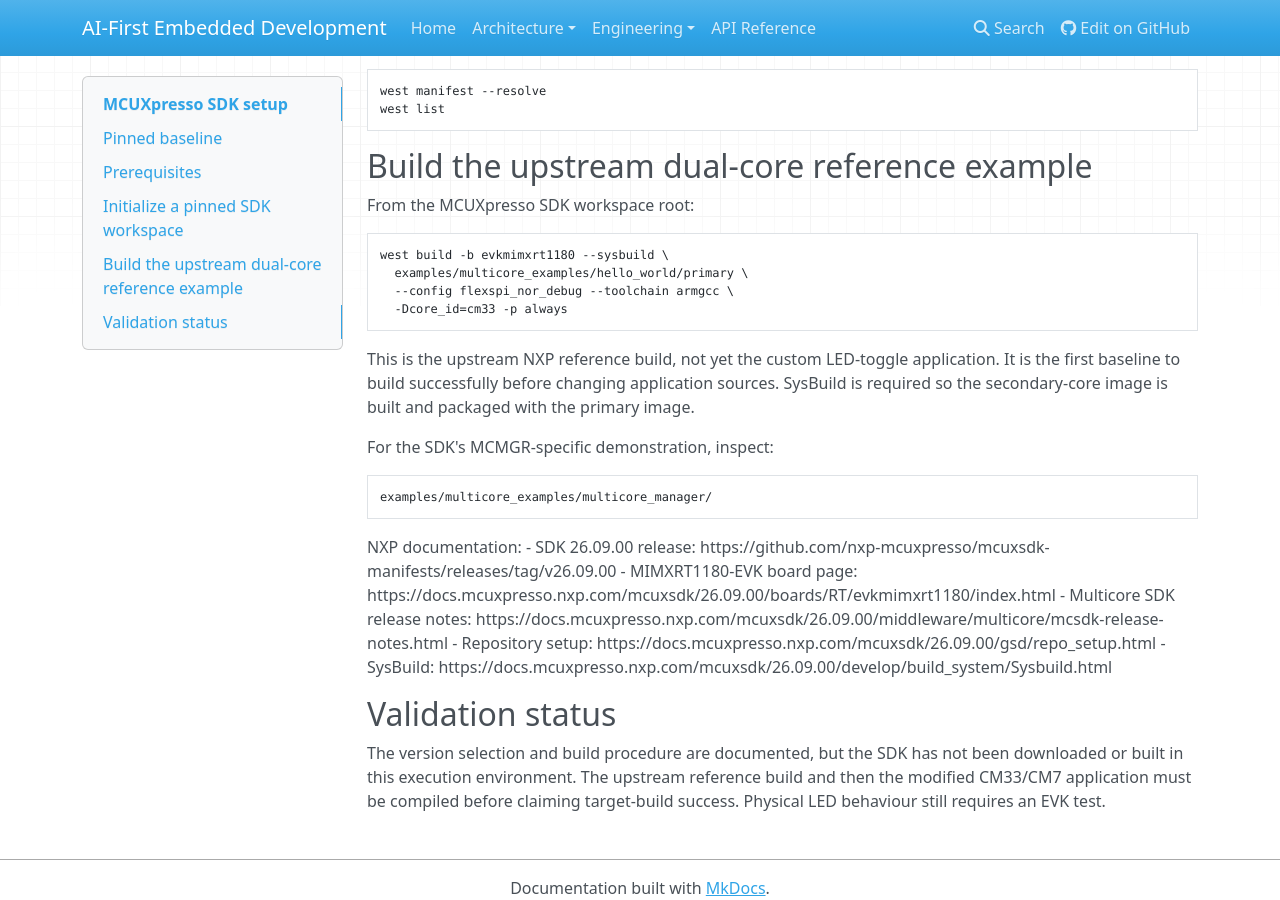
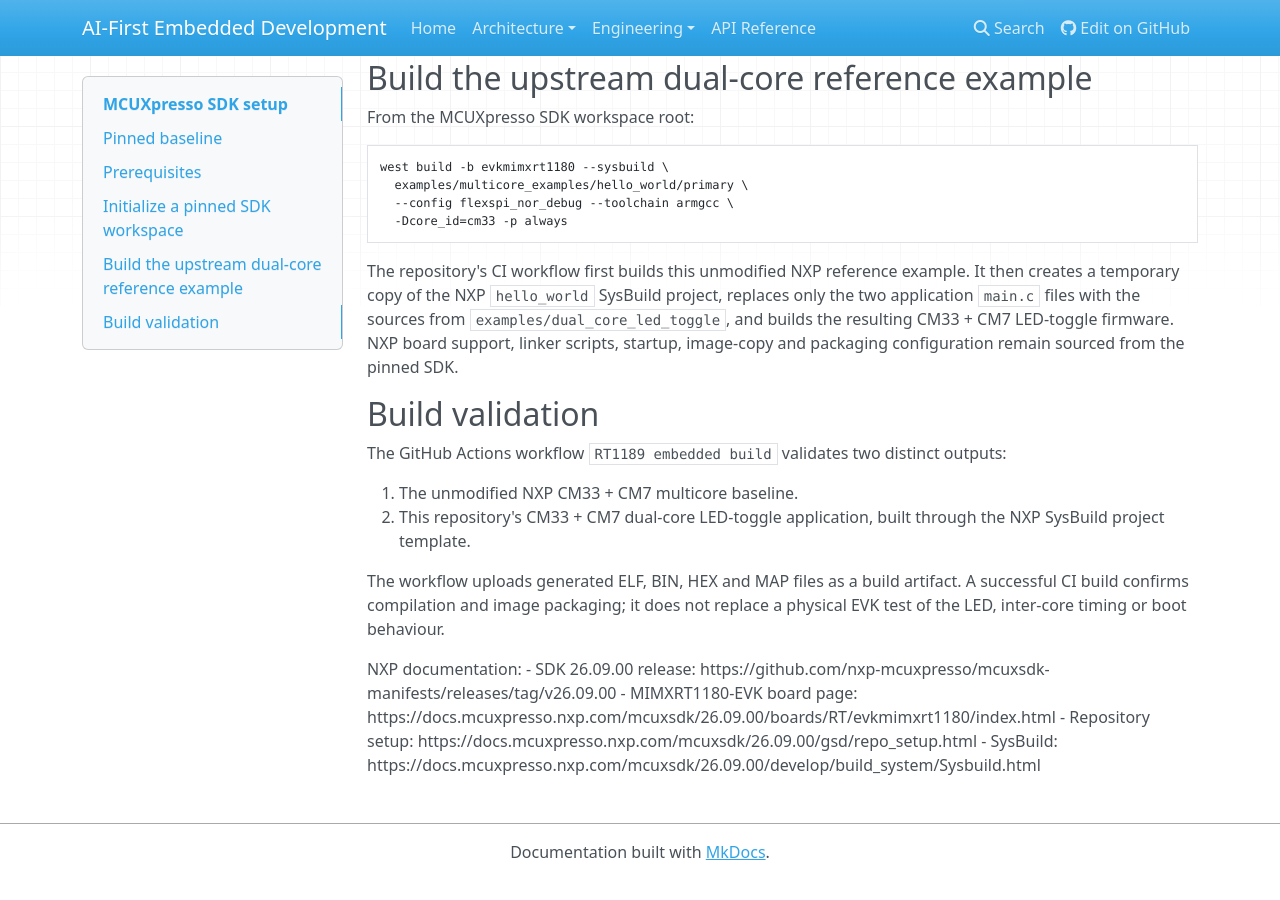
Before and after one commit to silvio-vallorani/ai-first_embedded_development, an MkDocs documentation site: the page built from docs/toolchains/MCUXPRESSO_SDK.md, in a window 1280 px wide and 900 px high, scrolled down 1223 px. Built offline with MkDocs 1.6.1, drawn with Linux system fonts in a browser that asks for light colours; nearby versions of some CDN libraries; some of the changed text lies outside the part shown.

Commit message:
Build dual-core LED example with NXP SysBuild

````diff
--- a/docs/toolchains/MCUXPRESSO_SDK.md
+++ b/docs/toolchains/MCUXPRESSO_SDK.md
@@ -13,8 +13,6 @@
 | Build orchestration | West + CMake + Ninja + SysBuild |
 
 The SDK is an external dependency. Do not copy the entire SDK into this repository or follow its moving `main` branch for a reproducible build.
-
-NXP's release page identifies 26.09.00 as the latest non-preview quarterly release at the time this baseline was selected. NXP also offers 26.06.00-LTS for projects prioritizing the two-year maintenance window. The 26.12.00-pvw1 preview is intentionally not selected.
 
 ## Prerequisites
 
@@ -60,21 +58,19 @@ west build -b evkmimxrt1180 --sysbuild \
   -Dcore_id=cm33 -p always
 ```
 
-This is the upstream NXP reference build, not yet the custom LED-toggle application. It is the first baseline to build successfully before changing application sources. SysBuild is required so the secondary-core image is built and packaged with the primary image.
+The repository's CI workflow first builds this unmodified NXP reference example. It then creates a temporary copy of the NXP `hello_world` SysBuild project, replaces only the two application `main.c` files with the sources from `examples/dual_core_led_toggle`, and builds the resulting CM33 + CM7 LED-toggle firmware. NXP board support, linker scripts, startup, image-copy and packaging configuration remain sourced from the pinned SDK.
 
-For the SDK's MCMGR-specific demonstration, inspect:
+## Build validation
 
-```text
-examples/multicore_examples/multicore_manager/
-```
+The GitHub Actions workflow `RT1189 embedded build` validates two distinct outputs:
+
+1. The unmodified NXP CM33 + CM7 multicore baseline.
+2. This repository's CM33 + CM7 dual-core LED-toggle application, built through the NXP SysBuild project template.
+
+The workflow uploads generated ELF, BIN, HEX and MAP files as a build artifact. A successful CI build confirms compilation and image packaging; it does not replace a physical EVK test of the LED, inter-core timing or boot behaviour.
 
 NXP documentation:
 - SDK 26.09.00 release: https://github.com/nxp-mcuxpresso/mcuxsdk-manifests/releases/tag/v26.09.00
 - MIMXRT1180-EVK board page: https://docs.mcuxpresso.nxp.com/mcuxsdk/26.09.00/boards/RT/evkmimxrt1180/index.html
-- Multicore SDK release notes: https://docs.mcuxpresso.nxp.com/mcuxsdk/26.09.00/middleware/multicore/mcsdk-release-notes.html
 - Repository setup: https://docs.mcuxpresso.nxp.com/mcuxsdk/26.09.00/gsd/repo_setup.html
 - SysBuild: https://docs.mcuxpresso.nxp.com/mcuxsdk/26.09.00/develop/build_system/Sysbuild.html
-
-## Validation status
-
-The version selection and build procedure are documented, but the SDK has not been downloaded or built in this execution environment. The upstream reference build and then the modified CM33/CM7 application must be compiled before claiming target-build success. Physical LED behaviour still requires an EVK test.
````
Also changed, not shown: examples/dual_core_led_toggle/README.md (+17 -27 lines), 3 other files.
